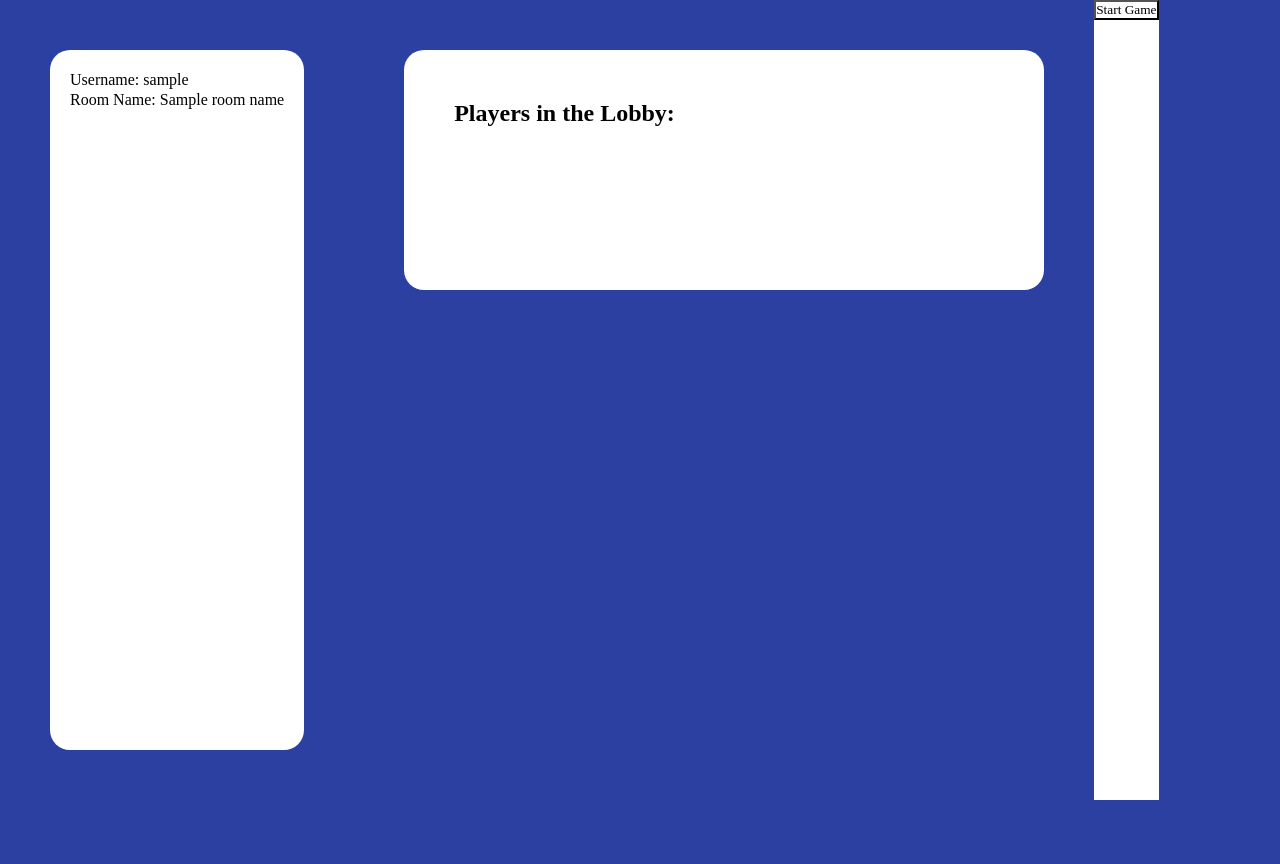
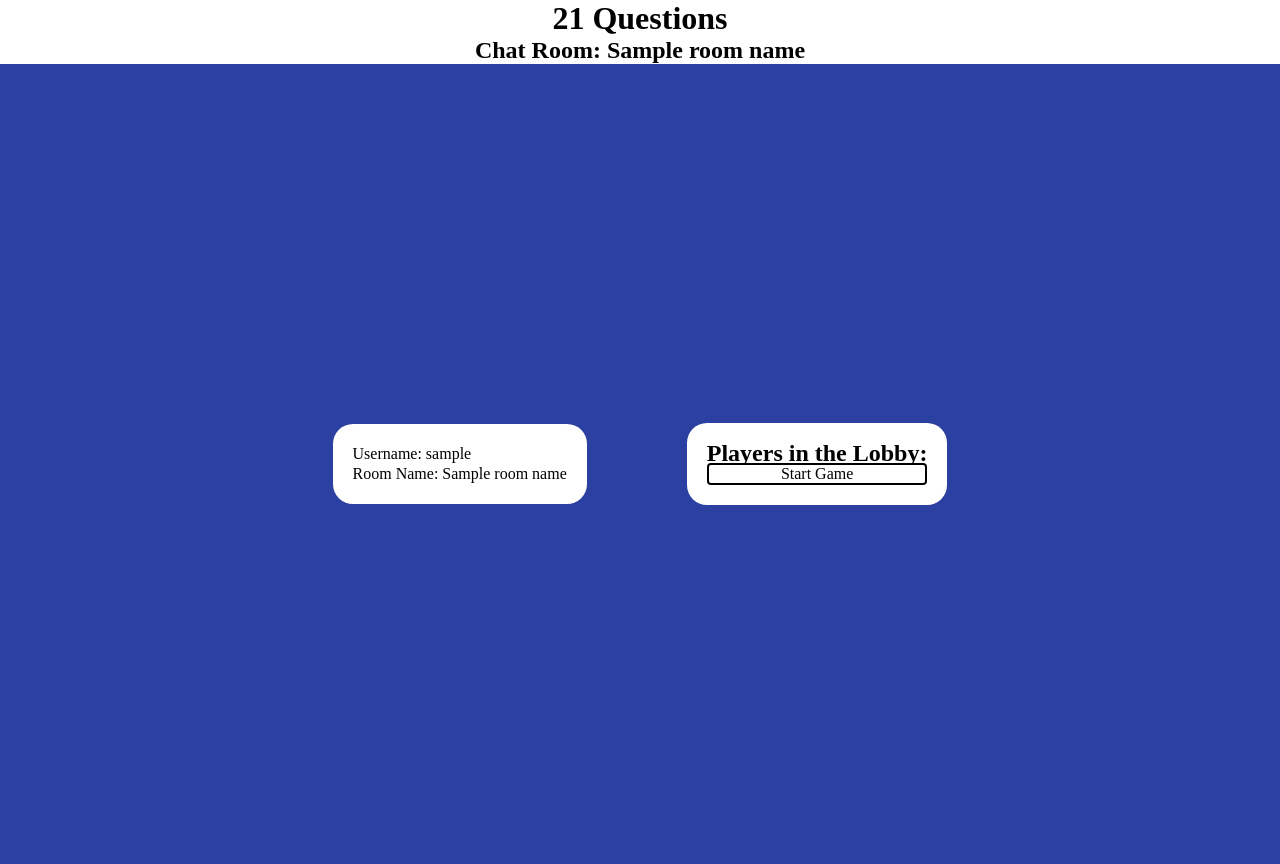
Before and after one commit to emilydesantis/cse312-because-the-internet, a Flask app: template templates/lobby.html in a window 1280 px wide. Before the commit the page ends 800 px from the top, so only its background shows below. Run offline with Flask 3, Linux system fonts and the light colour scheme; the template is opened without the code that fills it: most values are stand-ins (such as "Sample title", 1, 10 or a date in 2020); some libraries are stand-ins or nearby versions.

Commit message:
lobby page css fix and html modifications

```diff
--- a/templates/lobby.html
+++ b/templates/lobby.html
@@ -4,25 +4,30 @@
     <meta charset="UTF-8">
     <meta name="viewport" content="width=device-width, initial-scale=1.0">
     <title>Lobby</title>
-    <link rel="stylesheet" href="{{ url_for('static', filename='style.css') }}">
+    <link rel="stylesheet" href="{{ url_for('static', filename='css/styles.css') }}">
     <script src="https://cdnjs.cloudflare.com/ajax/libs/socket.io/3.0.3/socket.io.min.js"></script>
     <script src="https://code.jquery.com/jquery-3.5.1.min.js"></script>
 </head>
 <body>
-    <div class="container-2">
+    <h1 style="text-align:center">21 Questions</h1>
+    <h2 style="text-align:center"> Chat Room: {{ room_name }}</h2>
+
+    <section class="container forms">
         <div class="user-credentials">
             <p>Username: {{username }}</p>
             <p>Room Name: {{ room_name }}</p>
         </div>
-        <div class="game-data">
-            <h2>Players in the Lobby:</h2>
+
+        <div class="user-credentials">
+            <h1>Players in the Lobby:</h1>
             <ul id="users-list"></ul>
+
+            <div class="field button-field" style="text-align: center">
+                <button style="text-align: center" id="start_game">Start Game</button>
+            </div>
         </div>
-        <!-- Add this button inside the appropriate container -->
-        <center>
-            <button id="start_game">Start Game</button>
-        </center>
-    </div>
+    </section>
+
     <script>
         const socket = io.connect('http://' + document.domain + ':' + location.port);
         const roomName = '{{ room_name }}';
--- a/templates/style.css
+++ b/templates/style.css
@@ -133,7 +133,8 @@ form .field{
     color: black;
 }
 
-.user-credentials{
+.user-credentials,
+.player-data{
     width: auto;
     height: auto;
     padding: 20px;
```
